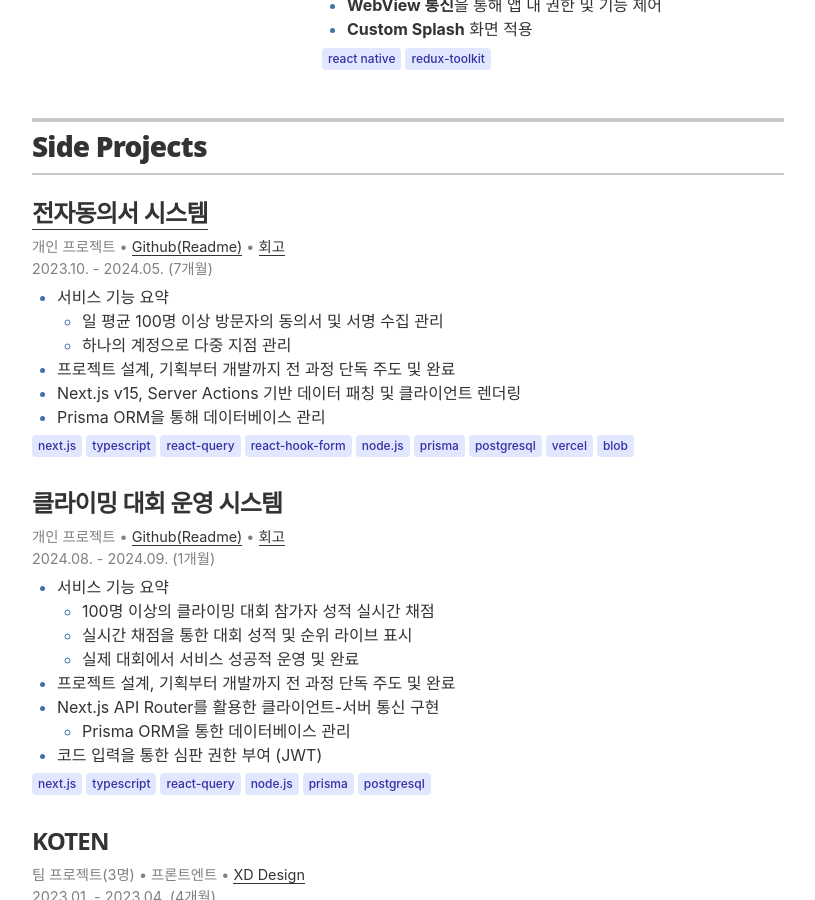
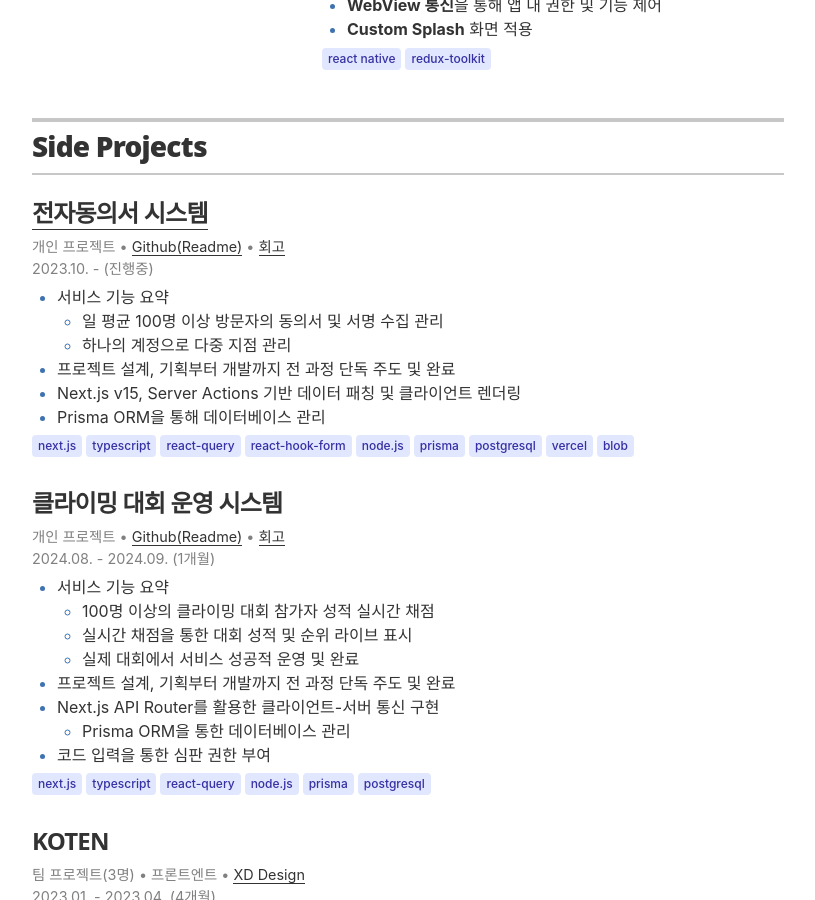
Before and after one commit to b0jun/b0jun.github.io, a Jekyll site: the page built from index.html, in a window 1280 px wide and 900 px high, scrolled down 2851 px. Shown: the whole window, without its empty margins (232-1047 px from the left). Built offline with Jekyll 4.4.1, drawn with Linux system fonts in a browser that asks for light colours.

Commit message:
이력 내용 수정

```diff
--- a/_data/projects.yml
+++ b/_data/projects.yml
@@ -1,7 +1,7 @@
 # Projects
 - project: 전자동의서 시스템
   role: 개인 프로젝트
-  duration: 2023.10. - 2024.05. (7개월)
+  duration: 2023.10. - (진행중)
   url: "https://dolmenge.vercel.app/ko/dolmenge_jeonpo/pass"
   links:
     - <a href="https://github.com/b0jun/climbing-pass" target="_blank" rel="noopener noreferrer">Github(Readme)</a>
@@ -43,7 +43,7 @@
     - main: 프로젝트 설계, 기획부터 개발까지 전 과정 단독 주도 및 완료
     - main: Next.js API Router를 활용한 클라이언트-서버 통신 구현
       subitems: Prisma ORM을 통한 데이터베이스 관리
-    - main: 코드 입력을 통한 심판 권한 부여 (JWT)
+    - main: 코드 입력을 통한 심판 권한 부여
   skills:
     - next.js
     - typescript
```
